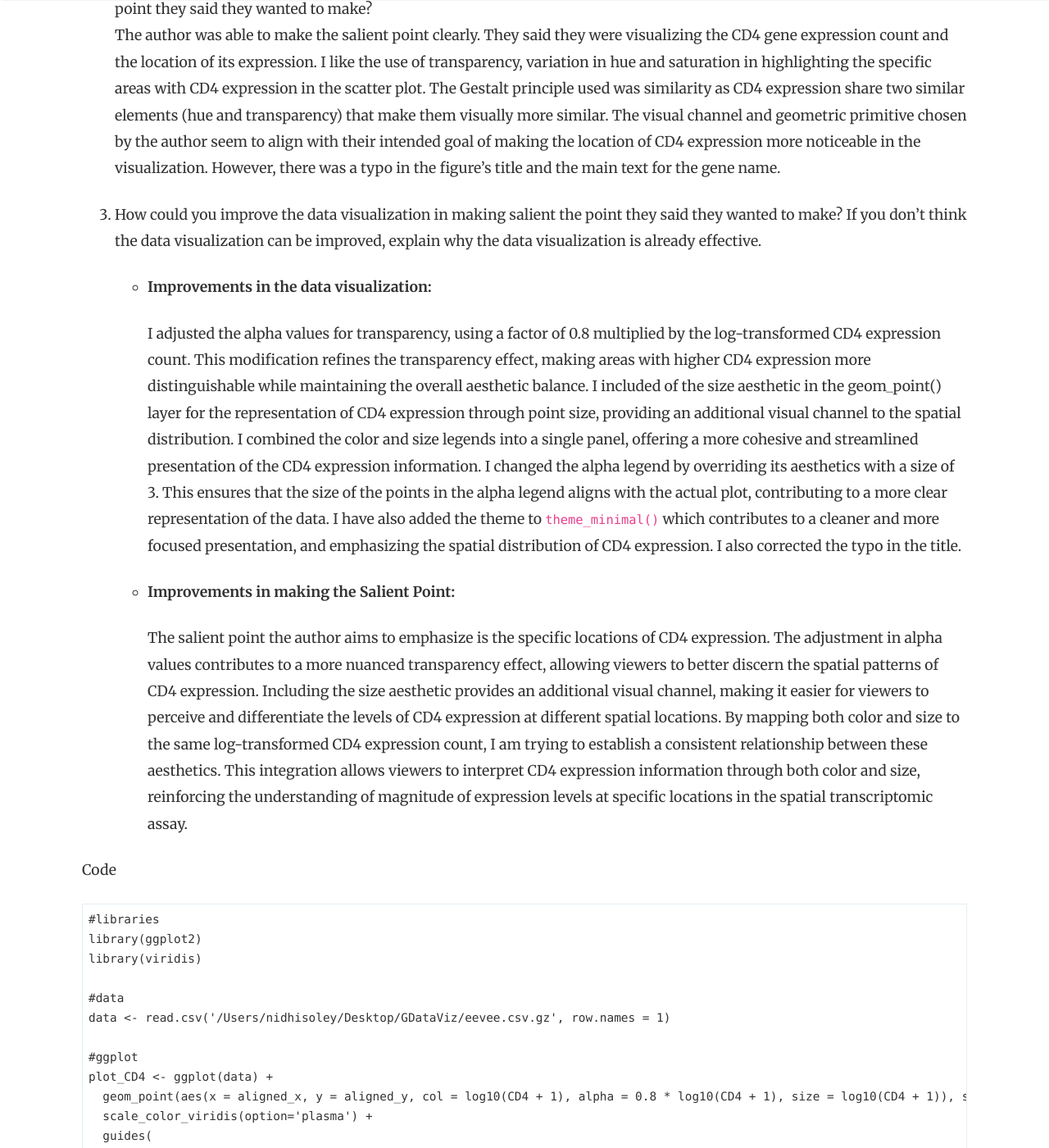
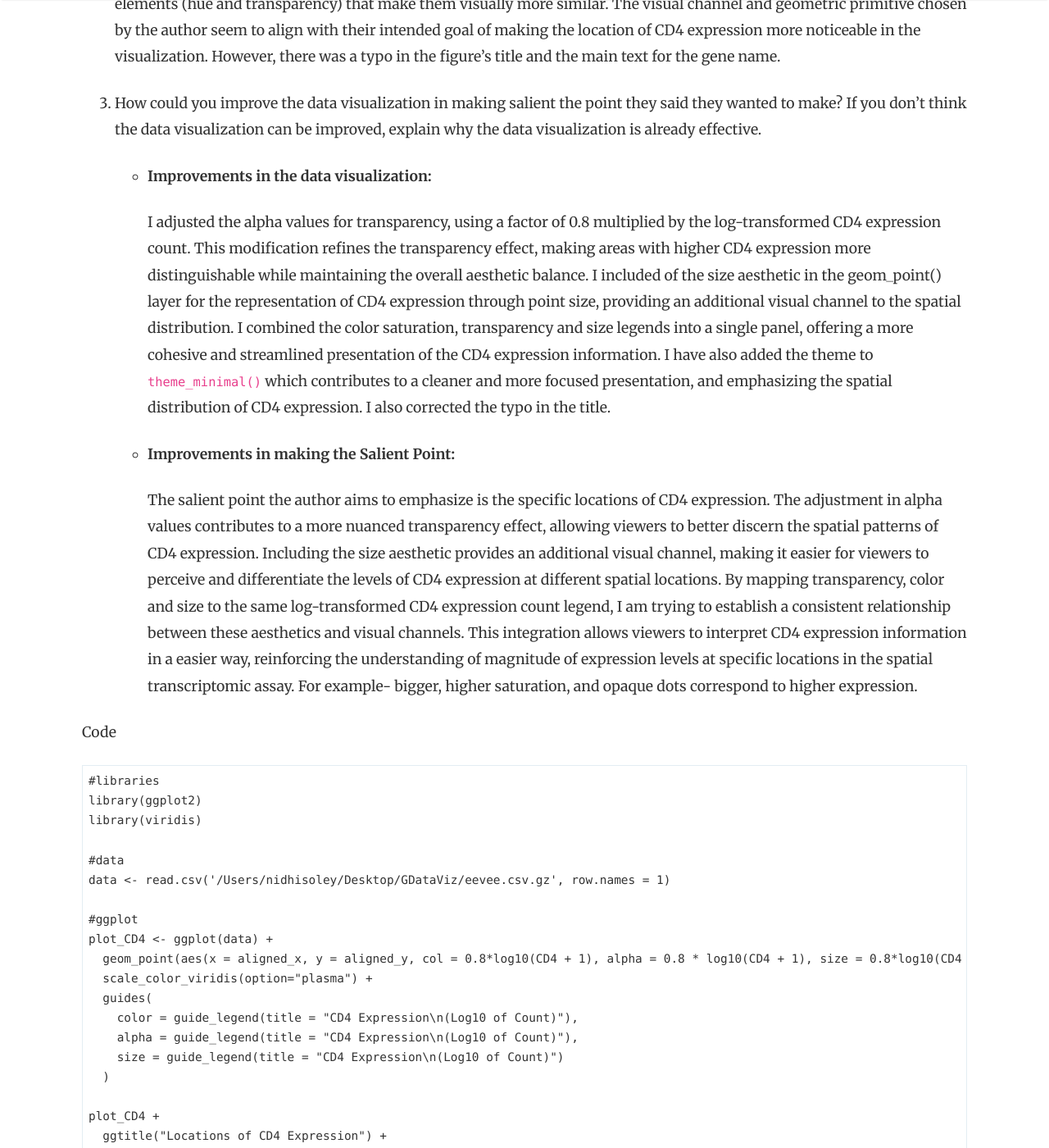
Before and after one commit to JEFworks-Lab/genomic-data-visualization-2024, a Jekyll site: the page built from _posts/2024-01-31-nsoley1.md, in a window 1280 px wide and 1400 px high, scrolled down 1573 px. Shown: the whole window at 82% size. Built offline with Jekyll 4.4.1, drawn with Linux system fonts in a browser that asks for light colours; nearby versions of some CDN libraries; comment, search, counter and statistics services are not loaded; some of the changed text lies outside the part shown.

Commit message:
Final commit

````diff
--- a/_posts/2024-01-31-nsoley1.md
+++ b/_posts/2024-01-31-nsoley1.md
@@ -18,11 +18,11 @@
 
     -   **Improvements in the data visualization:**
 
-        I adjusted the alpha values for transparency, using a factor of 0.8 multiplied by the log-transformed CD4 expression count. This modification refines the transparency effect, making areas with higher CD4 expression more distinguishable while maintaining the overall aesthetic balance. I included of the size aesthetic in the geom_point() layer for the representation of CD4 expression through point size, providing an additional visual channel to the spatial distribution. I combined the color and size legends into a single panel, offering a more cohesive and streamlined presentation of the CD4 expression information. I changed the alpha legend by overriding its aesthetics with a size of 3. This ensures that the size of the points in the alpha legend aligns with the actual plot, contributing to a more clear representation of the data. I have also added the theme to `theme_minimal()` which contributes to a cleaner and more focused presentation, and emphasizing the spatial distribution of CD4 expression. I also corrected the typo in the title.
+        I adjusted the alpha values for transparency, using a factor of 0.8 multiplied by the log-transformed CD4 expression count. This modification refines the transparency effect, making areas with higher CD4 expression more distinguishable while maintaining the overall aesthetic balance. I included of the size aesthetic in the geom_point() layer for the representation of CD4 expression through point size, providing an additional visual channel to the spatial distribution. I combined the color saturation, transparency and size legends into a single panel, offering a more cohesive and streamlined presentation of the CD4 expression information. I have also added the theme to `theme_minimal()` which contributes to a cleaner and more focused presentation, and emphasizing the spatial distribution of CD4 expression. I also corrected the typo in the title.
 
     -   **Improvements in making the Salient Point:**
 
-        The salient point the author aims to emphasize is the specific locations of CD4 expression. The adjustment in alpha values contributes to a more nuanced transparency effect, allowing viewers to better discern the spatial patterns of CD4 expression. Including the size aesthetic provides an additional visual channel, making it easier for viewers to perceive and differentiate the levels of CD4 expression at different spatial locations. By mapping both color and size to the same log-transformed CD4 expression count, I am trying to establish a consistent relationship between these aesthetics. This integration allows viewers to interpret CD4 expression information through both color and size, reinforcing the understanding of magnitude of expression levels at specific locations in the spatial transcriptomic assay.
+        The salient point the author aims to emphasize is the specific locations of CD4 expression. The adjustment in alpha values contributes to a more nuanced transparency effect, allowing viewers to better discern the spatial patterns of CD4 expression. Including the size aesthetic provides an additional visual channel, making it easier for viewers to perceive and differentiate the levels of CD4 expression at different spatial locations. By mapping transparency, color and size to the same log-transformed CD4 expression count legend, I am trying to establish a consistent relationship between these aesthetics and visual channels. This integration allows viewers to interpret CD4 expression information in a easier way, reinforcing the understanding of magnitude of expression levels at specific locations in the spatial transcriptomic assay. For example- bigger, higher saturation, and opaque dots correspond to higher expression.
 
 Code
 ```{r}
@@ -35,11 +35,11 @@
 
 #ggplot
 plot_CD4 <- ggplot(data) +
-  geom_point(aes(x = aligned_x, y = aligned_y, col = log10(CD4 + 1), alpha = 0.8 * log10(CD4 + 1), size = log10(CD4 + 1)), shape = 19) +
-  scale_color_viridis(option='plasma') +
+  geom_point(aes(x = aligned_x, y = aligned_y, col = 0.8*log10(CD4 + 1), alpha = 0.8 * log10(CD4 + 1), size = 0.8*log10(CD4 + 1)), shape = 19) +
+  scale_color_viridis(option="plasma") +
   guides(
     color = guide_legend(title = "CD4 Expression\n(Log10 of Count)"),
-    alpha = guide_legend(title = "CD4 Expression\n(Log10 of Count)", override.aes = list(size = 3)),
+    alpha = guide_legend(title = "CD4 Expression\n(Log10 of Count)"),
     size = guide_legend(title = "CD4 Expression\n(Log10 of Count)")
   )
 
````
Also changed, not shown: homework/hw2/hw2_nsoley1.png.
